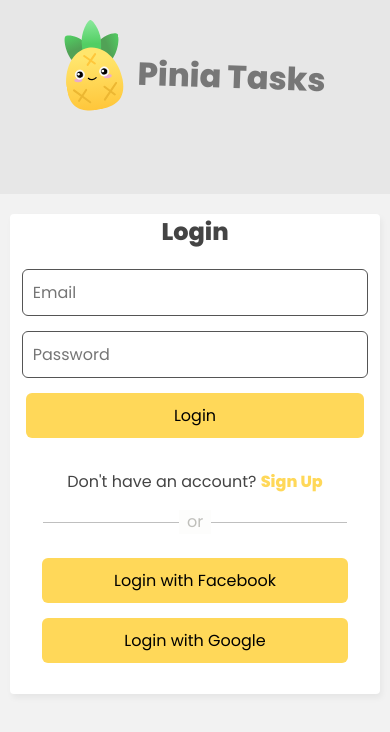
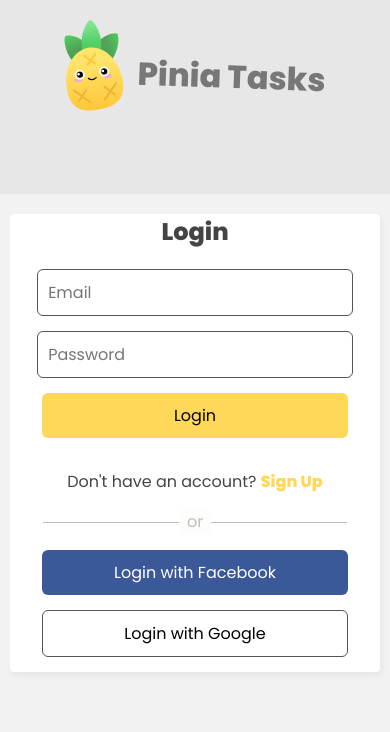
Before and after one commit to Aleroms/pinia-tasks, a Vue app: page / in a window 390 px wide. Shown: the top 732 px of the page. Built offline with nearby package versions, Linux system fonts and the light colour scheme; the HTML template or start-up script is replaced by a standard one.

Commit message:
basic buttons for social login + responsive forms

```diff
--- a/src/components/LoginForm.vue
+++ b/src/components/LoginForm.vue
@@ -16,18 +16,15 @@
     Don't have an account? <span @click="formStore.toggleForm">Sign Up</span>
   </p>
   <hr class="hr-text" data-content="or" />
-  <div class="login-social">
-    <button @click.prevent="login" class="login-btn">
-      Login with Facebook
-    </button>
-    <button @click.prevent="login" class="login-btn">Login with Google</button>
-  </div>
+  <LoginSocialForm />
 </template>
 
 <script>
 import { useFormStore } from "@/stores/FormStore.js";
+import LoginSocialForm from "./LoginSocialForm.vue";
 export default {
   name: "LoginForm",
+  components: { LoginSocialForm },
   setup() {
     const formStore = useFormStore();
     const login = () => {
@@ -43,18 +40,16 @@ export default {
 
 <style scoped>
 .form-container {
-  margin: 1rem auto;
+  margin: 1rem;
   display: flex;
   align-items: center;
   justify-content: center;
   flex-direction: column;
-  box-sizing: border-box;
 }
 .v-input {
   border: 1px solid #555;
   margin-bottom: 15px;
   width: 96%;
-  max-width: 600px;
 }
 .login-btn {
   width: 100%;
@@ -97,7 +92,4 @@ span {
     background-color: #fcfcfa;
   }
 }
-.login-social {
-  padding: 1rem;
-}
 </style>
--- /dev/null
+++ b/src/components/LoginSocialForm.vue
@@ -0,0 +1,38 @@
+<template>
+  <div class="login-social">
+    <button @click.prevent="login" class="facebook-btn btn">
+      Login with Facebook
+    </button>
+    <button @click.prevent="login" class="google-btn btn">
+      Login with Google
+    </button>
+  </div>
+</template>
+
+<script>
+export default {
+  name: "LoginSocialForm",
+};
+</script>
+
+<style scoped>
+.btn {
+  width: 100%;
+  margin-bottom: 15px;
+}
+.facebook-btn {
+  background-color: #3b5998;
+  color: #fff;
+}
+.google-btn {
+  background-color: #fff;
+  border: 1px solid #555;
+}
+.login-social {
+  display: flex;
+  margin: 1rem;
+  align-items: center;
+  justify-content: center;
+  flex-direction: column;
+}
+</style>
--- a/src/components/RegisterForm.vue
+++ b/src/components/RegisterForm.vue
@@ -22,20 +22,17 @@
     Already have an account? <span @click="formStore.toggleForm">Log In</span>
   </p>
   <hr class="hr-text" data-content="or" />
-  <div class="login-social">
-    <button @click.prevent="login" class="login-btn">
-      Login with Facebook
-    </button>
-    <button @click.prevent="login" class="login-btn">Login with Google</button>
-  </div>
+  <LoginSocialForm />
 </template>
 
 <script>
 import { useFormStore } from "../stores/FormStore";
 import { ErrorMessage } from "vee-validate";
+import LoginSocialForm from "./LoginSocialForm.vue";
 
 export default {
   name: "RegisterForm",
+  components: { LoginSocialForm },
   setup() {
     const formStore = useFormStore();
     const register = () => {
@@ -49,7 +46,7 @@ export default {
     };
     return { formStore, register, switchForm, login };
   },
-  components: { ErrorMessage },
+  components: { ErrorMessage, LoginSocialForm },
 };
 </script>
 
@@ -107,7 +104,4 @@ span {
     background-color: #fcfcfa;
   }
 }
-.login-social {
-  padding: 1rem;
-}
 </style>
```
